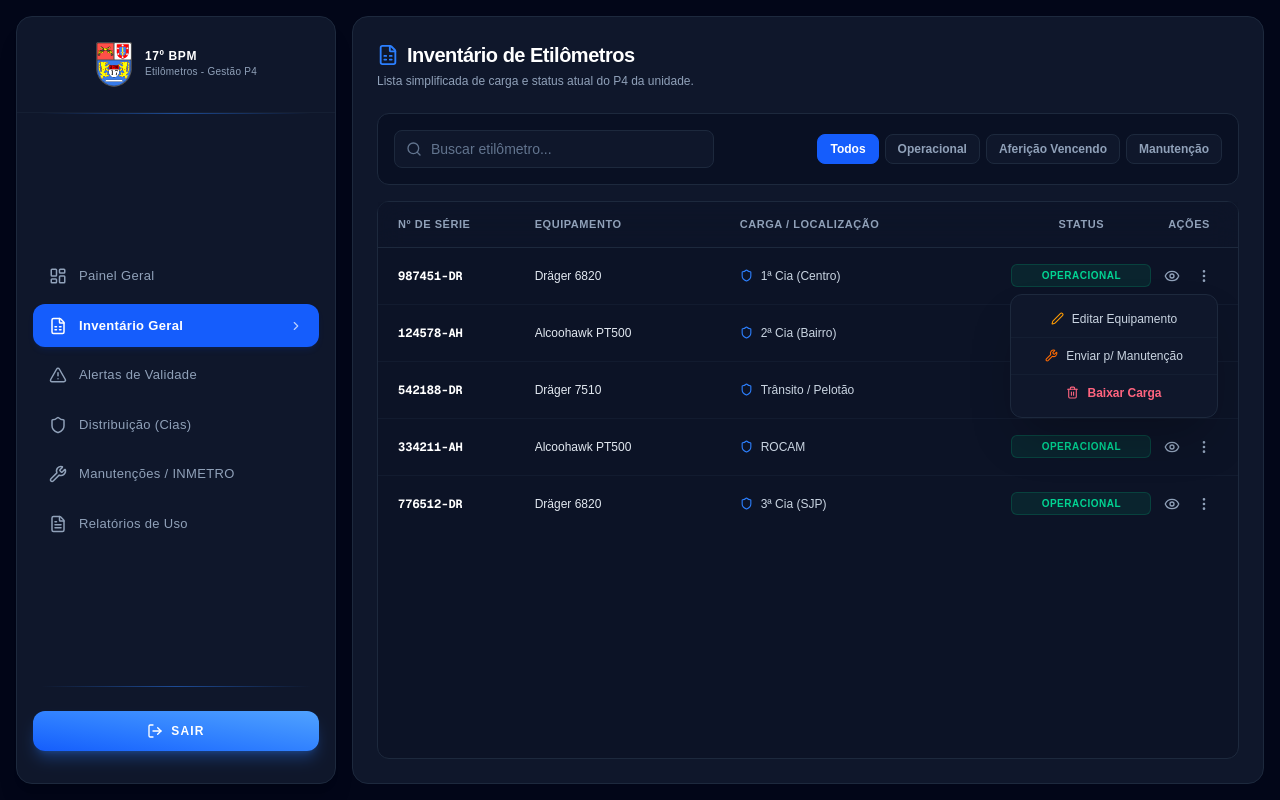
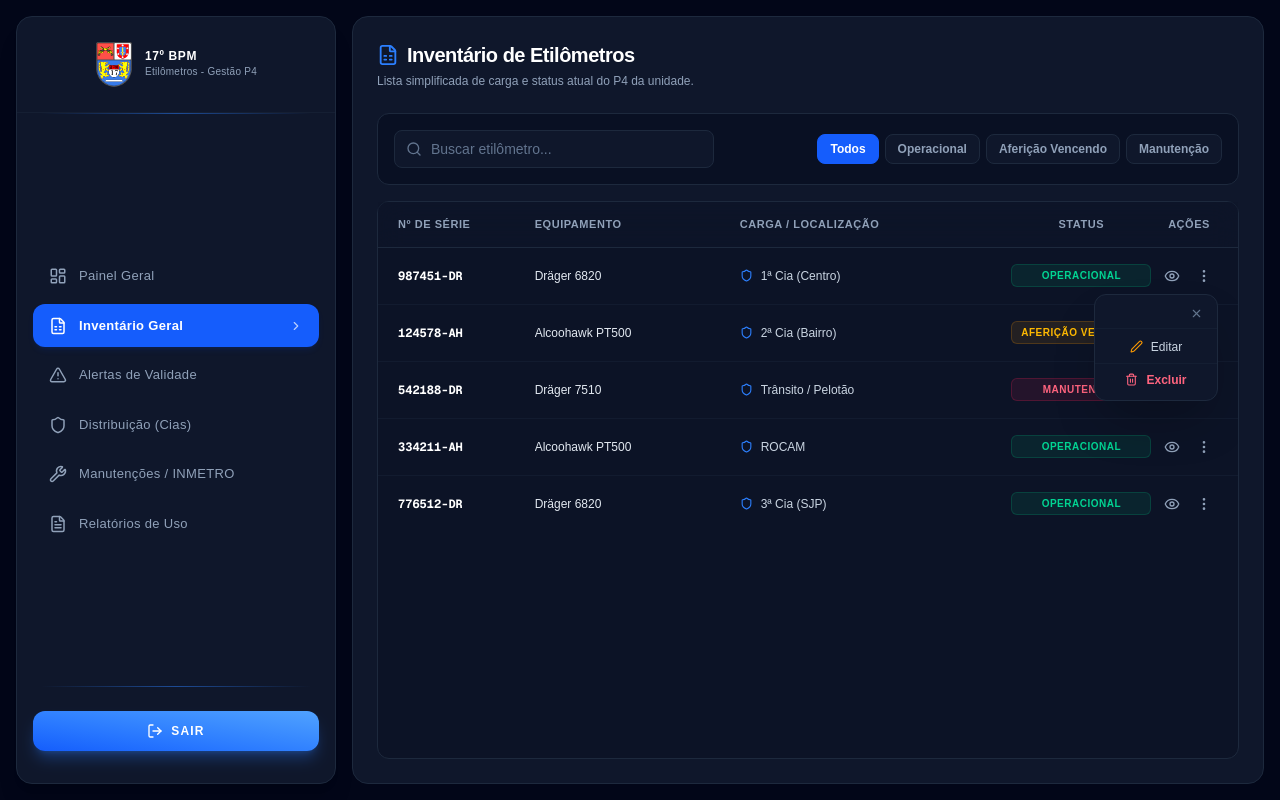
Before and after one commit to hildocosta/sistema-etilometros, a Next.js app: page /dashboard/etilometros in a window 1280 px wide. Both pictures are taken after a click on the button 1204 px from the left and 275 px from the top of the page. Built offline with nearby package versions, Linux system fonts and the light colour scheme.

Commit message:
style: reduz tamanho do dropdown e adiciona botao fechar alinhado a direita

```diff
--- a/app/dashboard/etilometros/page.jsx
+++ b/app/dashboard/etilometros/page.jsx
@@ -9,8 +9,8 @@
   FileSpreadsheet,
   MoreVertical,
   Edit2,
-  Wrench,
-  Trash2
+  Trash2,
+  X
 } from "lucide-react";
 import React from "react";
 
@@ -176,40 +176,46 @@
                       <MoreVertical size={16} />
                     </button>
 
-                    {/* DROPDOWN FLUTUANTE PREMIUM COM INFORMAÇÕES CENTRALIZADAS */}
+ {/* DROPDOWN FLUTUANTE PREMIUM COM INFORMAÇÕES CENTRALIZADAS (TAMANHO REDUZIDO) */}
 {activeDropdownId === aparelho.id && (
   <div
     ref={dropdownRef}
-                        className="absolute right-0 top-full mt-1 w-52 bg-slate-900 border border-slate-800 rounded-xl shadow-2xl z-50 py-1.5 animate-in fade-in slide-in-from-top-2 duration-100 flex flex-col text-center"
+    className="absolute right-0 top-full mt-1 w-31 bg-slate-900 border border-slate-800 rounded-xl shadow-2xl z-50 py-1 animate-in fade-in slide-in-from-top-2 duration-100 flex flex-col text-center"
   >
+    {/* CABEÇALHO DO DROPDOWN APENAS COM O BOTÃO DE FECHAR (X) ALINHADO À DIREITA */}
+    <div className="flex justify-end px-2.5 py-1 border-b border-slate-800/40 mb-0.5">
+      <button
+        type="button"
+        onClick={(e) => {
+          e.stopPropagation();
+          setActiveDropdownId(null);
+        }}
+        className="p-1 text-slate-500 hover:text-slate-300 rounded-md hover:bg-slate-800 transition-colors cursor-pointer"
+        title="Fechar Menu"
+      >
+        <X size={13} />
+      </button>
+    </div>
+
     {/* Opção 1: Editar */}
     <Link href={`/dashboard/etilometros/${aparelho.id}/editar`} className="w-full">
       <button
         onClick={() => setActiveDropdownId(null)}
-                            className="w-full px-4 py-2.5 text-slate-300 hover:text-white hover:bg-slate-800/80 transition-colors flex items-center justify-center gap-2 font-medium cursor-pointer"
+        className="w-full px-3 py-2 text-slate-300 hover:text-white hover:bg-slate-800/80 transition-colors flex items-center justify-center gap-2 font-medium text-xs cursor-pointer"
       >
         <Edit2 size={13} className="text-amber-500" />
-                            <span>Editar Equipamento</span>
+        <span>Editar</span>
       </button>
     </Link>
 
-                        {/* Opção 2: Manutenção */}
-                        <button
-                          onClick={() => handleMudarParaManutencao(aparelho.id)}
-                          className="w-full px-4 py-2.5 text-slate-300 hover:text-white hover:bg-slate-800/80 transition-colors flex items-center justify-center gap-2 font-medium border-t border-slate-800/40 cursor-pointer"
-                        >
-                          <Wrench size={13} className="text-orange-500" />
-                          <span>Enviar p/ Manutenção</span>
-                        </button>
-
-                        {/* Opção 3: Baixar Carga (Redirecionando para a rota de exclusão dedicada) */}
+    {/* Opção 2: Excluir (Redirecionando para a rota de exclusão dedicada) */}
     <Link href={`/dashboard/etilometros/${aparelho.id}/excluir`} className="w-full">
       <button
         onClick={() => setActiveDropdownId(null)}
-                            className="w-full px-4 py-2.5 text-rose-400 hover:text-rose-300 hover:bg-rose-500/10 transition-colors flex items-center justify-center gap-2 font-bold border-t border-slate-800/40 cursor-pointer"
+        className="w-full px-3 py-2 text-rose-400 hover:text-rose-300 hover:bg-rose-500/10 transition-colors flex items-center justify-center gap-2 font-bold text-xs border-t border-slate-800/40 cursor-pointer"
       >
         <Trash2 size={13} />
-                            <span>Baixar Carga</span>
+        <span>Excluir</span>
       </button>
     </Link>
 
```
Lines whose indentation alone changed are shown as unchanged.
